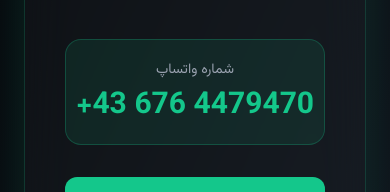
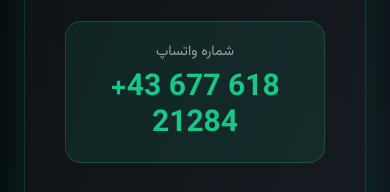
Before and after one commit to artisher/AlaanBin, a Next.js app in the folder frontend/: page /login/forget-password in a window 390 px wide. Shown: the part 483-675 px from the top of the page. Built offline with nearby package versions, Linux system fonts and the light colour scheme; no server answers.

Commit message:
fix:change phone number

```diff
--- a/frontend/app/login/forget-password/page.tsx
+++ b/frontend/app/login/forget-password/page.tsx
@@ -65,13 +65,13 @@ export default function ForgetPasswordPage() {
                     </p>
 
                         <a
-                            href="https://wa.me/436764479470"
+                            href="https://wa.me/4367761821284"
                             target="_blank"
                             rel="noopener noreferrer"
                             dir="ltr"
                             className="block text-center text-3xl font-bold text-[#14c78b]"
                         >
-                            +43 676 4479470
+                            +43 677 618 21284
                         </a>
                 </div>
 
--- a/frontend/app/series/[id]/SeriesClient.tsx
+++ b/frontend/app/series/[id]/SeriesClient.tsx
@@ -117,7 +117,6 @@ export default function SeriesPage() {
             </main>
         );
     }
-    console.log(error);
 
     if (error) {
         return (
@@ -131,7 +130,7 @@ export default function SeriesPage() {
                         </div>
 
                         <h2 className="mb-3 text-xl font-bold text-white">
-                            {error === "AUTH_REQUIRED"
+                            {error === "ابتدا وارد حساب شوید"
                                 ? "برای تماشای پخش زنده وارد حساب شوید"
                                 : error === "اشتراک شما منقضی شده است"
                                     ? "ابتدا وارد حساب شوید"
@@ -142,7 +141,7 @@ export default function SeriesPage() {
                             {error === "ابتدا وارد حساب شوید"
                                 ? "برای تماشای این شبکه ابتدا وارد حساب کاربری خود شوید."
                                 : error === "اشتراک شما منقضی شده است"
-                                    ? "برای تماشای شبکه‌های زنده، ابتدا اشتراک AlanBin تهیه کنید."
+                                    ? "برای تماشای سریال، ابتدا اشتراک AlanBin تهیه کنید."
                                     : "لطفاً چند لحظه دیگر دوباره تلاش کنید."}
                         </p>
 
--- a/frontend/app/subscription/page.tsx
+++ b/frontend/app/subscription/page.tsx
@@ -211,7 +211,7 @@ export default function SubscriptionPage() {
                                 dir="ltr"
                                 className="inline-block text-3xl md:text-4xl font-black tracking-widest text-[#14c78b]"
                             >
-                                +43 676 4479470
+                                +43 677 618 21284
                             </span>
 
                         </div>
```
